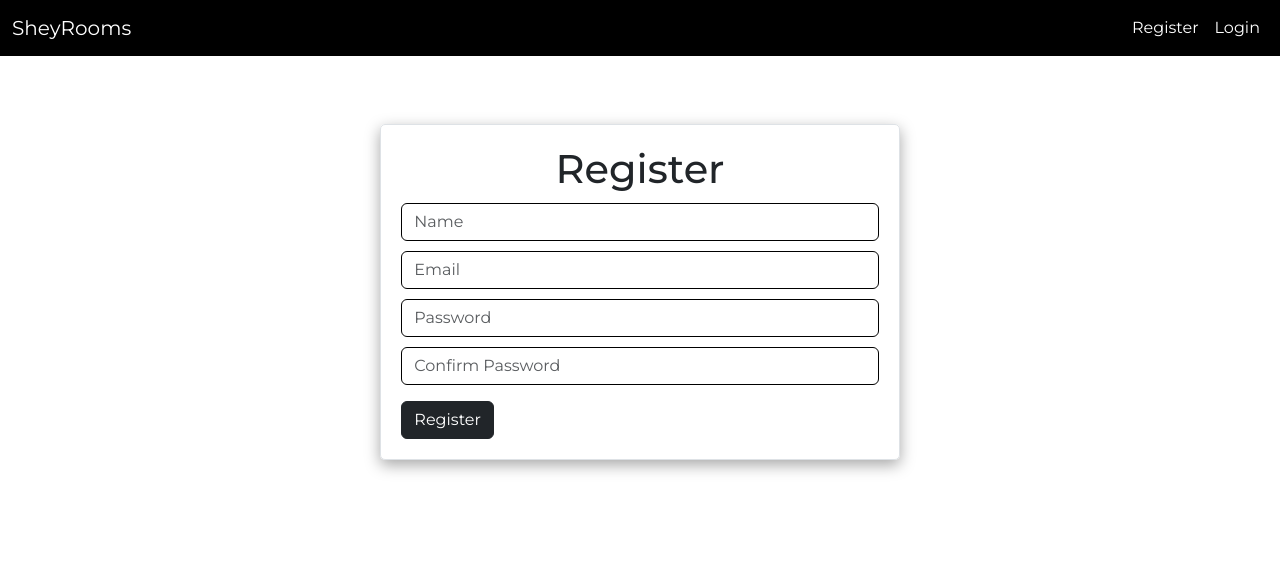
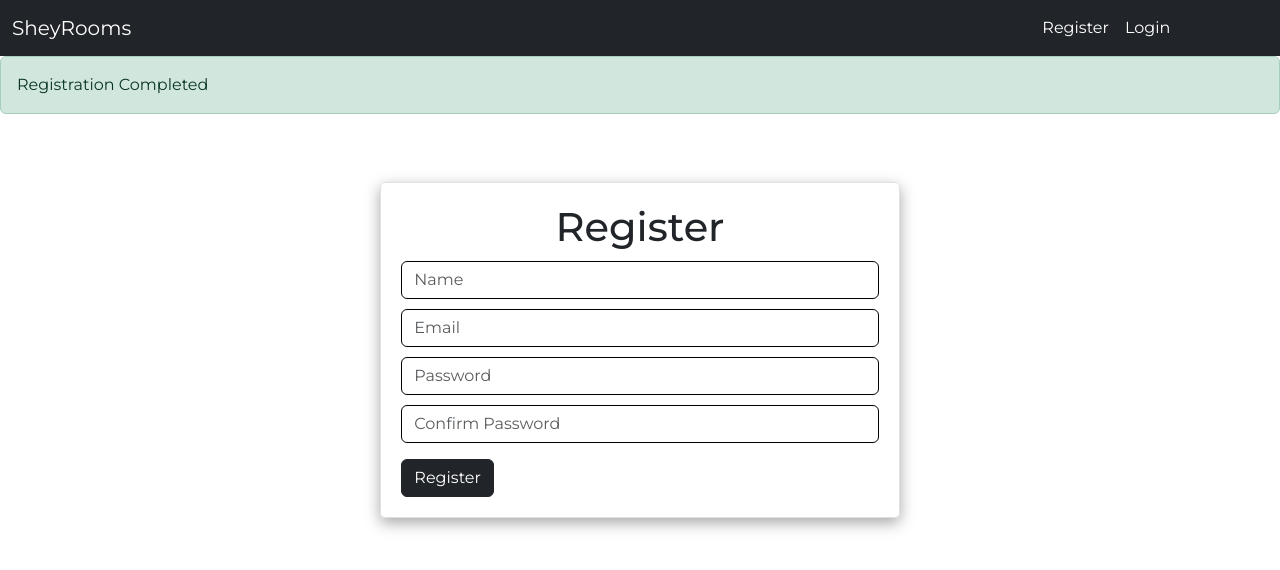
Before and after one commit to SaimSaeed/SheyRooms, a React (Create React App) app in the folder client/: page /register in a window 1280 px wide. Both pictures are taken after a click on the button "Register". Shown: the top 570 px of the page. Built offline with nearby package versions, Linux system fonts and the light colour scheme; no server answers.

Commit message:
Authentication Completed

```diff
--- a/client/src/components/Error.js
+++ b/client/src/components/Error.js
@@ -1,10 +1,10 @@
 import React from 'react'
 
-function Error() {
+function Error({message}) {
   return (
     <div>
 <div class="alert alert-danger" role="alert">
-Something Went Wrong!Please Try Again Later.
+{message}
 </div>
     </div>
   )
--- a/client/src/components/Navbar.js
+++ b/client/src/components/Navbar.js
@@ -2,22 +2,58 @@ import React from 'react'
 import { Link } from 'react-router-dom'
 
 export default function Navbar() {
+
+
+  const user = JSON.parse(localStorage.getItem("currentUser"))
+
+
+  const logOut = ()=>{
+    localStorage.removeItem("currentUser");
+    window.location.href="/login"
+  }
+
+
   return (
     <>
-<nav className="navbar navbar-expand-lg">
+      <nav className="navbar navbar-expand-lg navbar-dark bg-dark">
         <div className="container-fluid">
           <a className="navbar-brand" href="/">SheyRooms</a>
           <button className="navbar-toggler" type="button" data-bs-toggle="collapse" data-bs-target="#navbarSupportedContent" aria-controls="navbarSupportedContent" aria-expanded="false" aria-label="Toggle navigation">
-      <span className="navbar-toggler-icon"></span>
+            <span className="navbar-toggler-icon " ></span>
           </button>
           <div className="collapse navbar-collapse" id="navbarSupportedContent">
-      <ul className="navbar-nav ms-auto mb-2 mb-lg-0">
+            <ul className="navbar-nav ms-auto mb-2 mb-lg-0" style={{marginRight:"8%"}}>
+
+              {user ? (
+                <>
+
+                  <div className="dropdown">
+                    <a className="btn btn-secondary dropdown-toggle bg-dark" href="#" role="button" id="dropdownMenuLink" data-bs-toggle="dropdown" aria-expanded="false">
+                    <svg xmlns="http://www.w3.org/2000/svg" width="16" height="16" fill="currentColor" class="bi bi-person-fill" viewBox="0 0 16 16">
+  <path d="M3 14s-1 0-1-1 1-4 6-4 6 3 6 4-1 1-1 1H3Zm5-6a3 3 0 1 0 0-6 3 3 0 0 0 0 6Z"/>
+</svg> {user.name}
+                    </a>
+
+                    <ul className="dropdown-menu" aria-labelledby="dropdownMenuLink">
+                      <li><a className="dropdown-item" href="#">Bookings</a></li>
+                      <li><a className="dropdown-item" href="#" onClick={logOut}>LogOut</a></li>
+
+                    </ul>
+                  </div>
+
+                </>) : (
+                <>
                   <li className="nav-item">
                     <Link className="nav-link" to="/register">Register</Link>
                   </li>
                   <li className="nav-item">
                     <Link className="nav-link" to="/login">Login</Link>
                   </li>
+
+
+                </>)
+              }
+
             </ul>
 
           </div>
--- a/client/src/components/Success.js
+++ b/client/src/components/Success.js
@@ -1,10 +1,10 @@
 import React from 'react'
 
-function Success() {
+function Success(props) {
   return (
     <div>
 <div class="alert alert-success" role="alert">
-  This is a success alert—check it out!
+ {props.message}
 </div>
     </div>
   )
--- a/client/src/screens/Bookingscreen.js
+++ b/client/src/screens/Bookingscreen.js
@@ -6,7 +6,7 @@ import Error from '../components/Error'
 
 function Bookingscreen() {
 
-    const [room, setroom] = useState([])
+    const [room, setroom] = useState()
     const [loading, setloading] = useState(true)
     const [error, seterror] = useState()
 
--- a/client/src/screens/Loginscreen.js
+++ b/client/src/screens/Loginscreen.js
@@ -1,32 +1,37 @@
-import React , {useState}from 'react'
+import React, { useState } from 'react'
 import axios from 'axios'
+import Loader from '../components/Loader'
+import Error from '../components/Error'
+function Loginscreen() {
+  const [email, setemail] = useState('')
+  const [password, setpassword] = useState('')
+  const [loading, setloading] = useState(false)
+  const [error, seterror] = useState()
 
+  async function login() {
 
- function Loginscreen() {
-
-const [email,setemail]=useState('')
-const [password,setpassword]=useState('')
-
-async function login(){
-
-    const user ={
+    const user = {
 
       email,
       password
 
     }
+    try {
+      setloading(true);
+      const result = await (await axios.post('http://localhost:5000/api/users/login', user)).data
+      setloading(false);
+      localStorage.setItem("currentUser", JSON.stringify(result))  //In Local Storage we cannot define an array or object so that's why we will stringify the data
+      window.location.href = "/home"
 
-    try {
-        const result = await axios.post('http://localhost:5000/api/users/login',user).data
+
     } catch (error) {
       console.log(error)
-    }
-
+      setloading(false);
+      seterror(true)
     }
 
 
-
-
+  }
 
 
 
@@ -36,15 +41,18 @@ async function login(){
   return (
     <div>
 
+      {loading && (<Loader />)}
+      {error && (<Error message={"Invalid Credentials"}/>)}
       <div className='row justify-content-center mt-5'>
 
         <div className='col-md-5'>
 
           <div className='bs border'>
             <h1 className='text-center'>Login</h1>
-    <input   type='text' className='form-control' placeholder='Email'  value={email} onChange={(e)=>{setemail(e.target.value)}}/>
-    <input   type='text' className='form-control' placeholder='Password'  value={password} onChange={(e)=>{setpassword(e.target.value)}}/>
-    <button className='btn btn-dark mt-3' onClick={login}>Login</button>
+            <input type='text' className='form-control' placeholder='Email' value={email} onChange={(e) => { setemail(e.target.value) }} />
+            <input type='text' className='form-control' placeholder='Password' value={password} onChange={(e) => { setpassword(e.target.value) }} />
+
+            <button className='btn btn-dark mt-3' onClick={login} >Login</button>
           </div>
 
 
--- a/client/src/screens/Registerscreen.js
+++ b/client/src/screens/Registerscreen.js
@@ -1,5 +1,8 @@
 import React , {useState}from 'react'
 import axios from 'axios'
+import Loader from '../components/Loader'
+import Error from '../components/Error'
+import Success from '../components/Success'
 
 function Registerscreen() {
 
@@ -8,6 +11,12 @@ const [name,setname]=useState('')
 const [email,setemail]=useState('')
 const [password,setpassword]=useState('')
 const [cpassword,setcpassword]=useState('')
+
+
+
+const [loading, setloading] = useState(false)
+const [error, seterror] = useState()
+const [success, setsuccess] = useState()
 
 
  async function register(){
@@ -19,8 +28,18 @@ if(password===cpassword){
         cpassword
     }
     try {
+        setloading(true)
         const result = await axios.post('http://localhost:5000/api/users/register',user).data
+        setloading(false)
+        setsuccess(true)
+
+        setname('')
+        setemail('')
+        setpassword('')
+        setcpassword('')
     } catch (error) {
+        setloading(false)
+        seterror(true)
         console.log(error)
     }
 }
@@ -39,6 +58,10 @@ else{
 
   return (
     <div>
+
+ {loading && (<Loader/>)}
+ {error && (<Error/>)}
+ {success && (<Success message={"Registration Completed"}/>)}
 
 <div className='row justify-content-center mt-5'>
 
```
Lines whose indentation alone changed are shown as unchanged.
